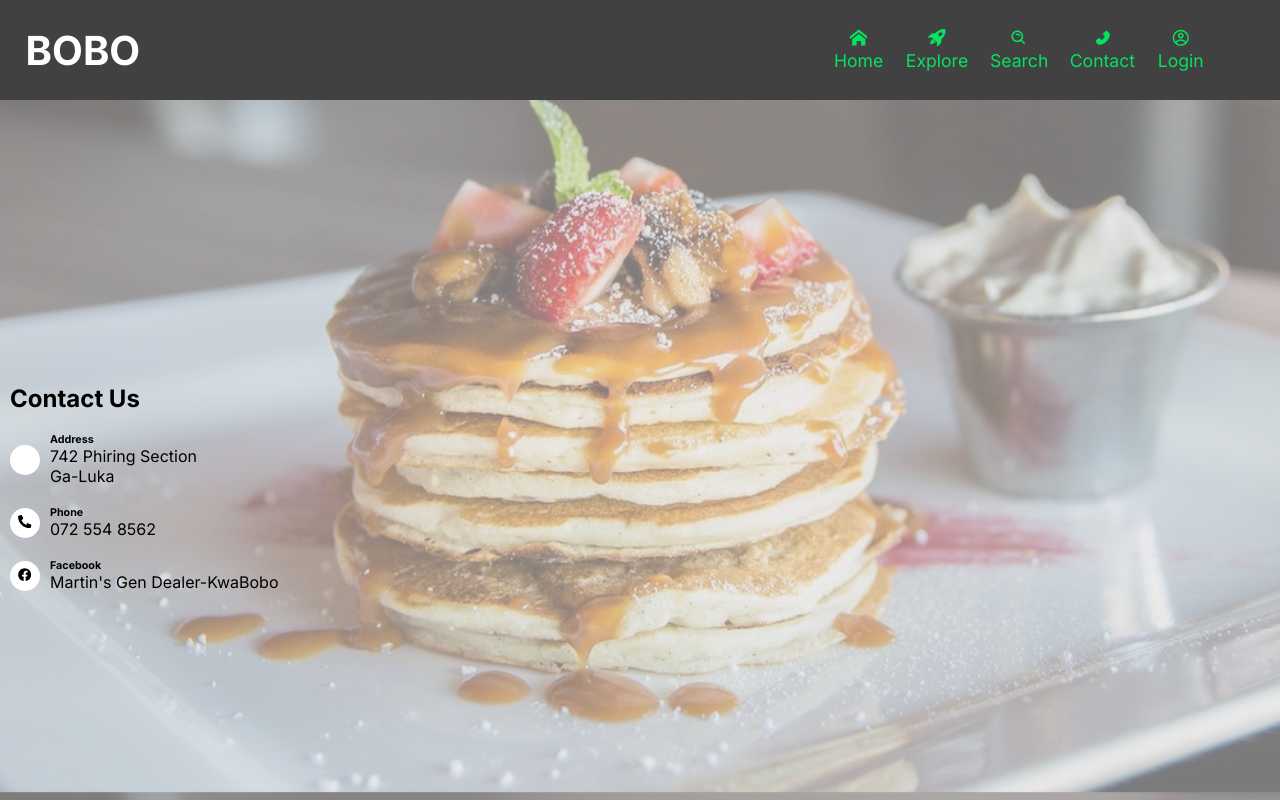
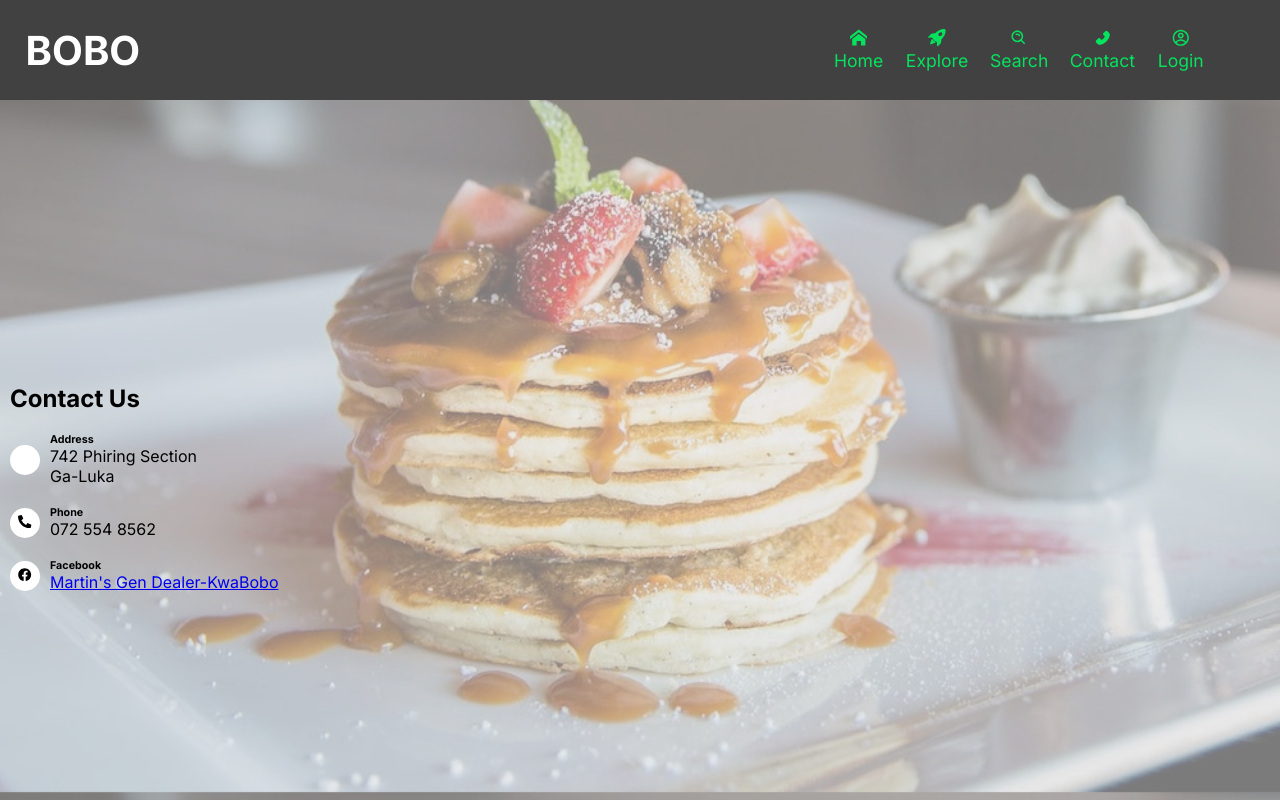
Before and after one commit to NeoDitjoe/Food-shop, a Next.js app: page /contactUs in a window 1280 px wide. Shown: the top 800 px of the page. Built offline with nearby package versions, Linux system fonts and the light colour scheme; no server answers; some icons are missing.

Commit message:
linkt to facebook

```diff
--- a/pages/contactUs/index.js
+++ b/pages/contactUs/index.js
@@ -1,6 +1,7 @@
 import style from 'styles/contactUs.module.css'
 import { FaLocationDot } from "react-icons/fa6";
 import { FaPhoneAlt, FaFacebook  } from "react-icons/fa";
+import Link from 'next/link';
 
 export default function ContactUs(){
 
@@ -35,7 +36,8 @@ export default function ContactUs(){
                 </button>
                 <div>
                     <h6>Facebook</h6>
-                    Martin's Gen Dealer-KwaBobo
+
+                    <Link href={'https://www.facebook.com/search/top/?q=Martin%27s%20Gen%20Dealer-KwaBobo%20'}>Martin's Gen Dealer-KwaBobo </Link>
                 </div>
             </div>
         </div>
```
